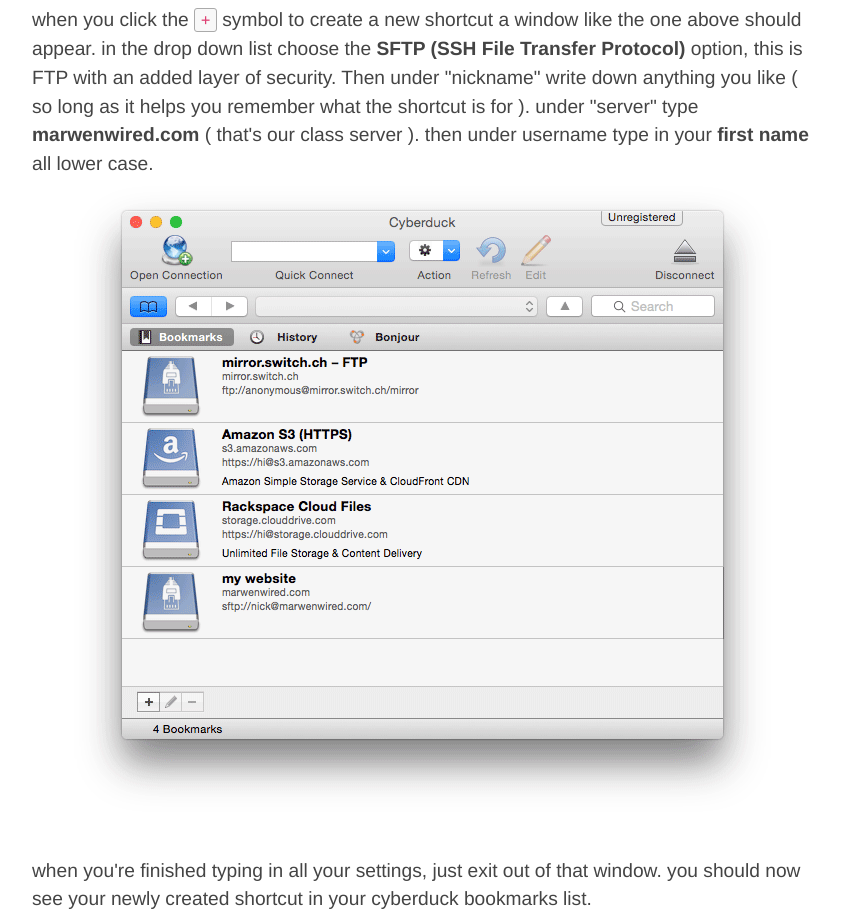
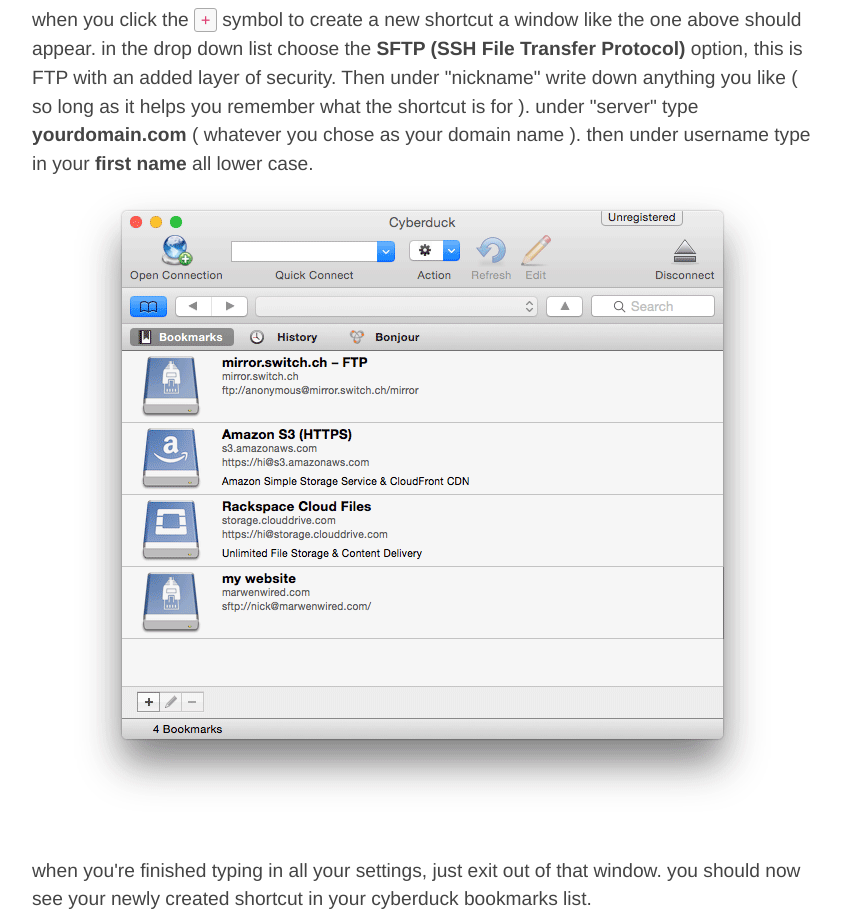
Before and after one commit to nbriz/marwenwired, a website: page views/03.html in a window 1280 px wide. Shown: the part 2860-3784 px from the top of the page, without its empty margins (218-1059 px from the left). Drawn offline with nearby package versions, Linux system fonts and the light colour scheme; files that its build step writes are made by us from their sources; files whose address does not match are found by name.

Commit message:
changed notes on ftp

```diff
--- a/views/03.html
+++ b/views/03.html
@@ -70,7 +70,7 @@
 				<br><br>
 
 				<p>
-					when you click the <code class="k">+</code> symbol to create a new shortcut a window like the one above should appear. in the drop down list choose the <b>SFTP (SSH File Transfer Protocol)</b> option, this is FTP with an added layer of security. Then under "nickname" write down anything you like ( so long as it helps you remember what the shortcut is for ). under "server" type <b>marwenwired.com</b> ( that's our class server ). then under username type in your <b>first name</b> all lower case.
+					when you click the <code class="k">+</code> symbol to create a new shortcut a window like the one above should appear. in the drop down list choose the <b>SFTP (SSH File Transfer Protocol)</b> option, this is FTP with an added layer of security. Then under "nickname" write down anything you like ( so long as it helps you remember what the shortcut is for ). under "server" type <b>yourdomain.com</b> ( whatever you chose as your domain name ). then under username type in your <b>first name</b> all lower case.
 				</p>
 
 
```
